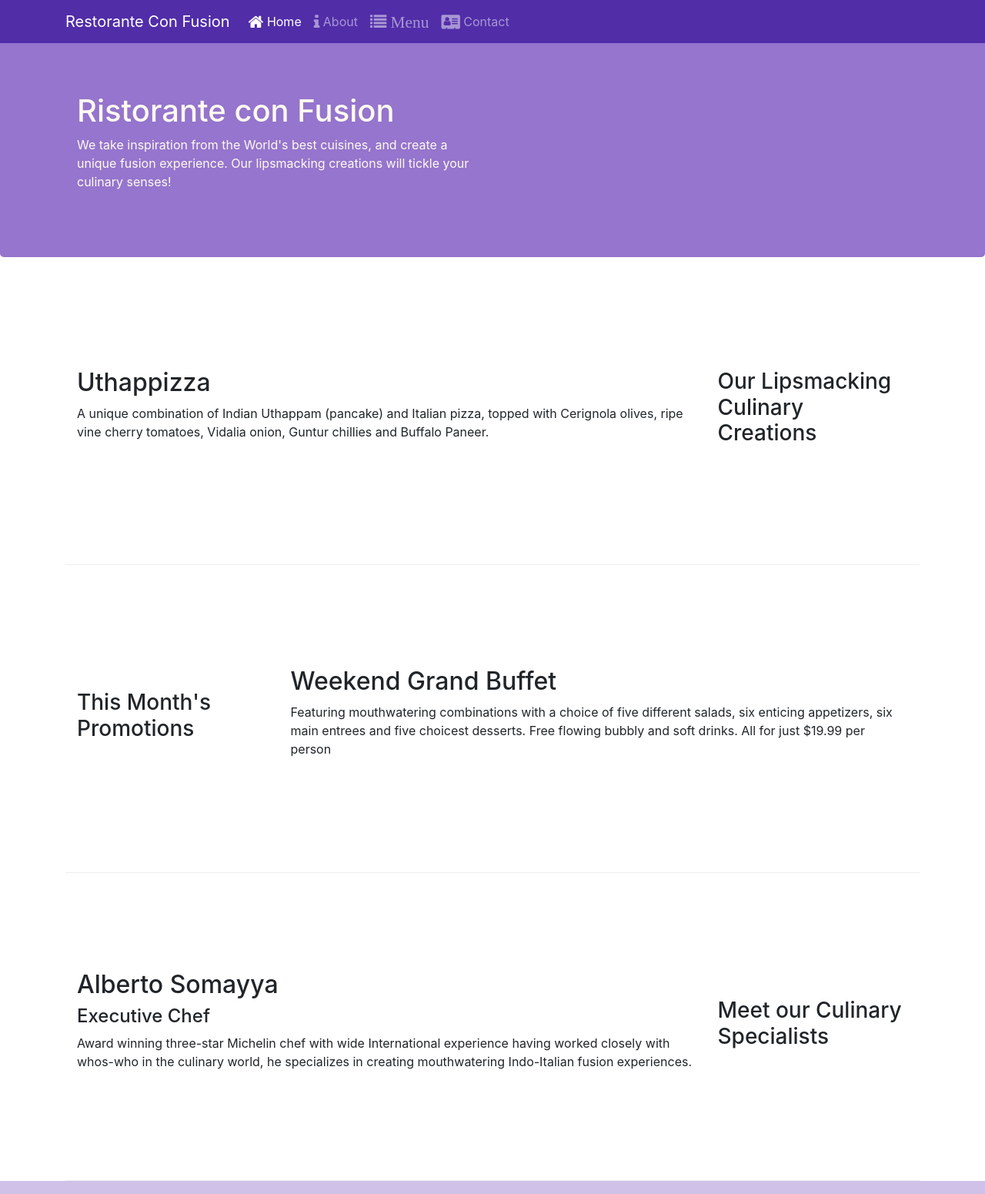
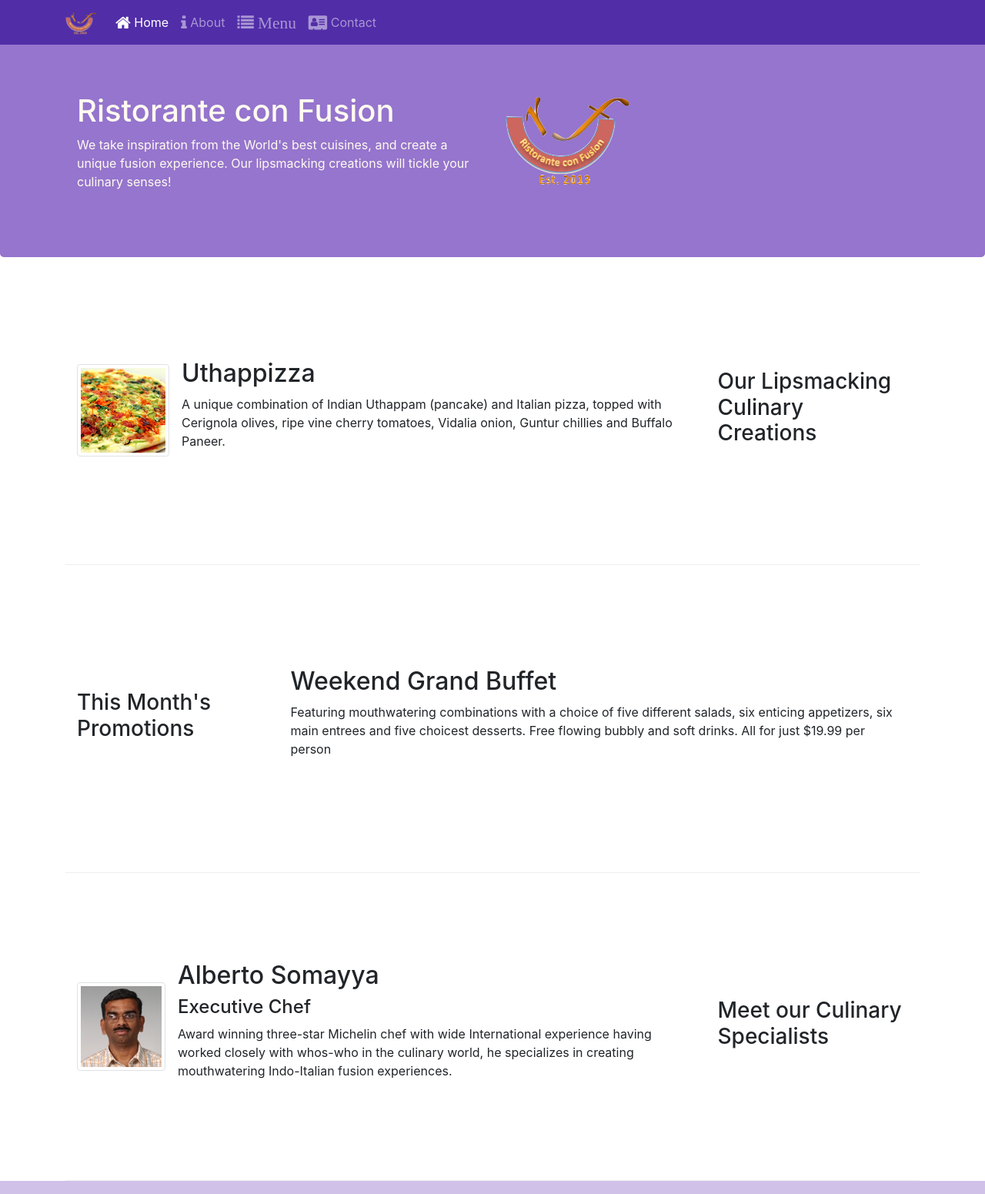
Before and after one commit to jj-theInvincible/confusion, a website: page index.html in a window 1280 px wide. Shown: the top 1551 px of the page at 77% size. Drawn offline with nearby package versions, Linux system fonts and the light colour scheme.

Commit message:
Images and Media

```diff
--- a/index.html
+++ b/index.html
@@ -16,13 +16,13 @@
             <button class="navbar-toggler" type="button" data-toggle="collapse" data-target="#Navbar">
                 <span class="navbar-toggler-icon"></span>
             </button>
-            <a class="navbar-brand" href="#">Restorante Con Fusion</a>
+            <a class="navbar-brand" href="#"><img src="img/logo.png" height="30px" width="41px"></a>
             <div class="collapse navbar-collapse" id="Navbar">
                 <ul class="navbar-nav mr-auto">
                     <li class="nav-item active"><a href="#" class="nav-link"><span class="fa fa-home fa-lg"></span> Home</a></li>
                     <li class="nav-item"><a href="./aboutus.html" class="nav-link"><span class="fa fa-info fa-lg"></span> About</a></li>
                     <li class="nav-item"><a href="#" class="nav-link"><span class="fa fa-list fa-lg"> Menu</a></li>
-                    <li class="nav-item"><a href="#" class="nav-link"><span class="fa fa-address-card fa-lg"></span> Contact</a></li>
+                    <li class="nav-item"><a href="./contactus.html" class="nav-link"><span class="fa fa-address-card fa-lg"></span> Contact</a></li>
                 </ul>
             </div>
 
@@ -35,7 +35,8 @@
                     <h1>Ristorante con Fusion</h1>
                     <p>We take inspiration from the World's best cuisines, and create a unique fusion experience. Our lipsmacking creations will tickle your culinary senses!</p>
                 </div>
-                <div class="col-12 col-sm-6">
+                <div class="col-12 col-sm slign-self-center">
+                    <img src="img/logo.png" class="img-fluid">
                 </div>
             </div>
         </div>
@@ -47,8 +48,13 @@
                 <h3>Our Lipsmacking Culinary Creations</h3>
             </div>
             <div class="col-12 col-sm-8 order-sm-first col-md-9">
-                <h2>Uthappizza</h2>
-                <p>A unique combination of Indian Uthappam (pancake) and Italian pizza, topped with Cerignola olives, ripe vine cherry tomatoes, Vidalia onion, Guntur chillies and Buffalo Paneer.</p>
+                <div class="media">
+                    <img class="d-flex mr-3 img-thumbnail align-self-center" src="img/uthappizza.png" alt="uthappizza">
+                    <div class="media-body">
+                        <h2 class="mt-0">Uthappizza</h2>
+                        <p>A unique combination of Indian Uthappam (pancake) and Italian pizza, topped with Cerignola olives, ripe vine cherry tomatoes, Vidalia onion, Guntur chillies and Buffalo Paneer.</p>
+                    </div>
+                </div>
             </div>
         </div>
 
@@ -68,9 +74,14 @@
                 <h3>Meet our Culinary Specialists</h3>
             </div>
             <div class="col-12 col-sm-8 col-md-9 order-sm-first">
-                <h2>Alberto Somayya</h2>
-                <h4>Executive Chef</h4>
-                <p class="d-none d-sm-block">Award winning three-star Michelin chef with wide International experience having worked closely with whos-who in the culinary world, he specializes in creating mouthwatering Indo-Italian fusion experiences. </p>
+                <div class="media">
+                    <img class="d-flex mr-3 img-thumbnail align-self-center"  src="img/alberto.png" alt="alberto somaiya">
+                    <div class="media-body">
+                        <h2>Alberto Somayya</h2>
+                        <h4>Executive Chef</h4>
+                        <p class="d-none d-sm-block">Award winning three-star Michelin chef with wide International experience having worked closely with whos-who in the culinary world, he specializes in creating mouthwatering Indo-Italian fusion experiences. </p>
+                    </div>
+                </div>
             </div>
         </div>
     </div>
```
Also changed, not shown: aboutus.html (+3 -2 lines), contactus.html (+3 -2 lines), img/alberto.png (added), img/buffet.png (added), img/logo.png (added), img/uthappizza.png (added), 1 other file.
